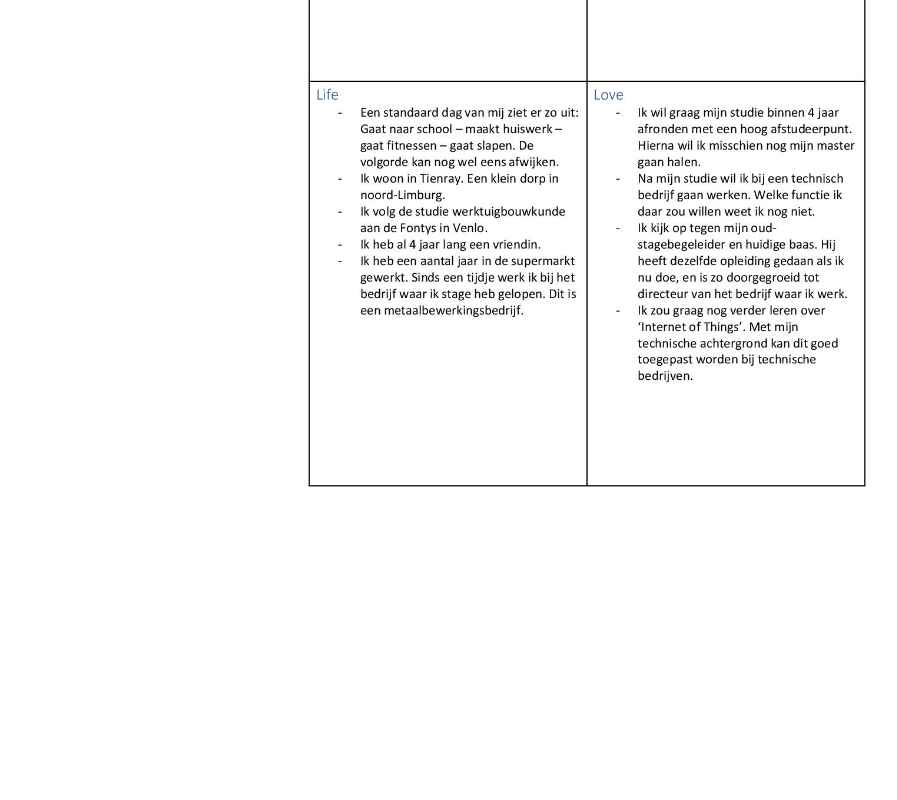
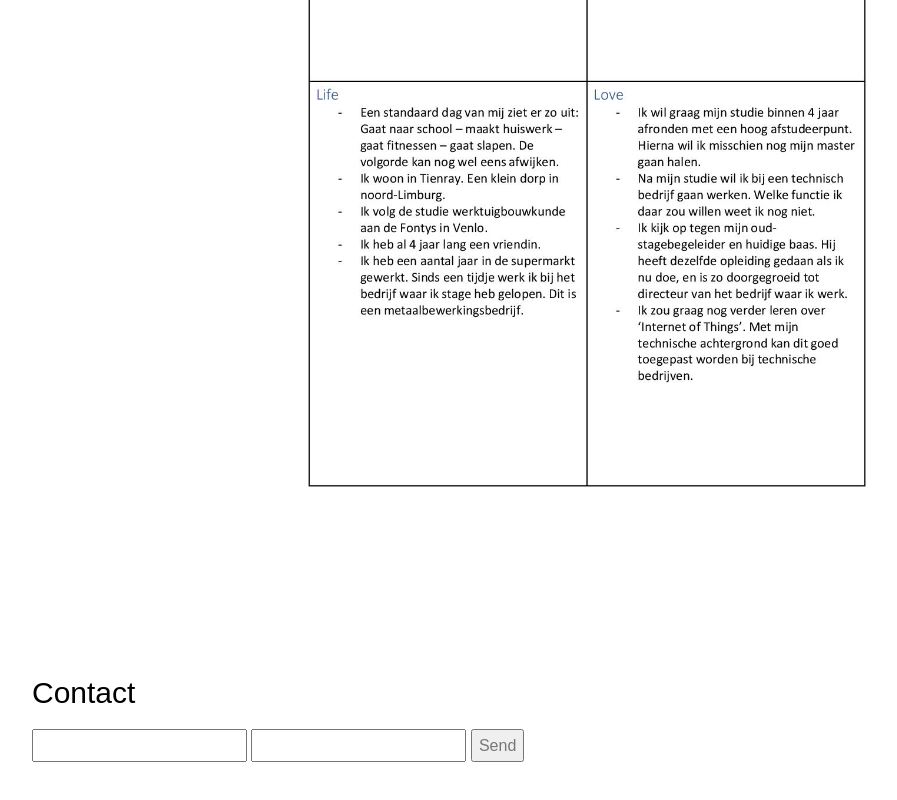
Before and after one commit to timolubbers/website, a plain HTML site: page Webpaginamezelf.html in a window 1280 px wide. Shown: the part 3207-4007 px from the top of the page, without its empty margins (53-950 px from the left). Drawn offline with Linux system fonts and the light colour scheme; files whose address does not match are found by name.

Commit message:
Add files via upload

```diff
--- a/Webpaginamezelf.html
+++ b/Webpaginamezelf.html
@@ -170,6 +170,14 @@
 				</div>
 			</div>
 
+			<h2>Contact</h2>
+			<form action="https://formspree.io/timo.12199@gmail.com"
+      method="POST">
+    <input type="text" name="name">
+    <input type="email" name="_replyto">
+    <input type="submit" value="Send">
+</form>
+
 				<div class="clearfix visible-lg-block visible-md-block"></div>
 				<div class="clearfix visible-sm-block"></div>
 
```
